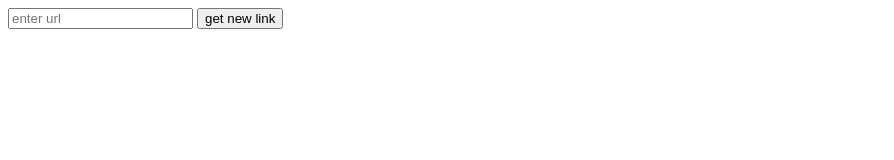
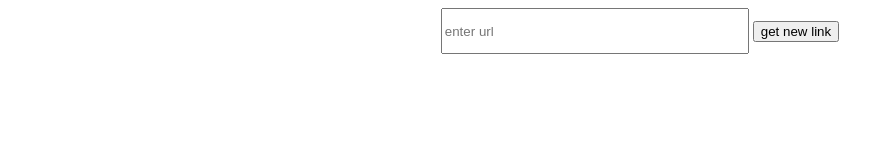
Before and after one commit to amitnahtomi/url-shortener, a website built with webpack: page front/index.html in a window 1280 px wide. Shown: the whole page, without its empty margins (0-894 px from the left). Built offline with nearby package versions, Linux system fonts and the light colour scheme.

Commit message:
start style

```diff
--- a/front/index.html
+++ b/front/index.html
@@ -5,6 +5,7 @@
     <meta http-equiv="X-UA-Compatible" content="IE=edge">
     <meta name="viewport" content="width=device-width, initial-scale=1.0">
     <script src="./index.js" defer></script>
+    <link rel="stylesheet" href="./style.css">
     <title>Document</title>
 </head>
 <body>
--- /dev/null
+++ b/front/style.css
@@ -0,0 +1,8 @@
+body {
+    text-align: center;
+}
+
+input {
+    height: 40px;
+    width: 300px;
+}
```
